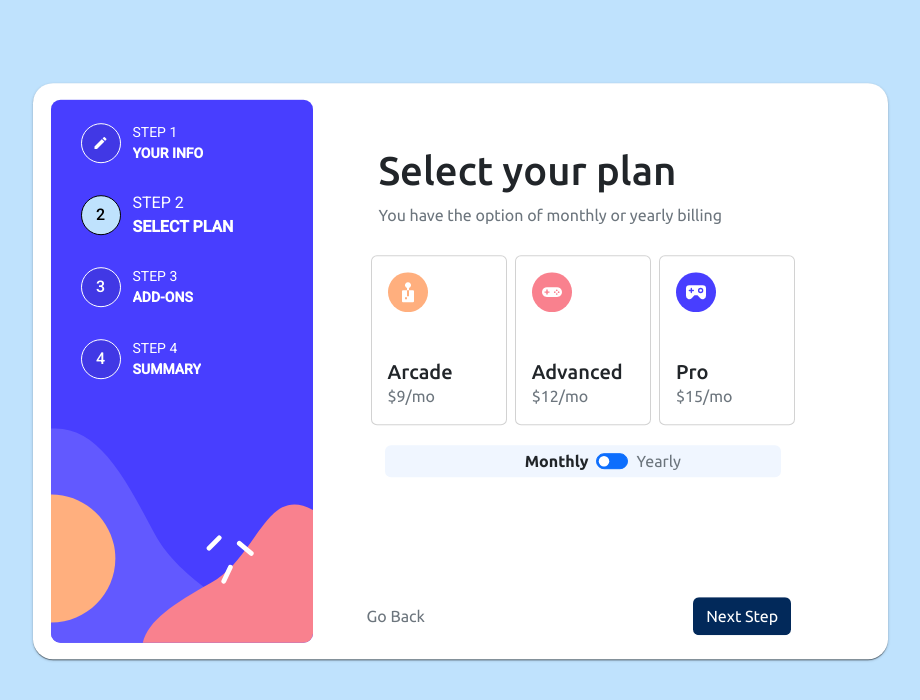
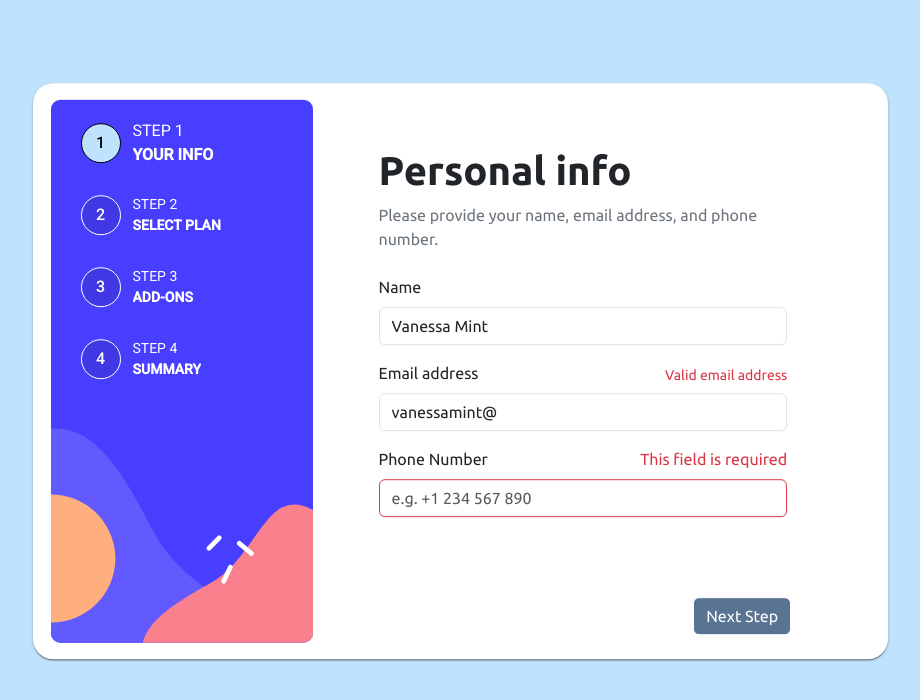
Before and after one commit to derwing/fm-multi-step-form, an Angular app: page / in a window 1280 px wide. Shown: the top 700 px of the page, without its empty margins (180-1100 px from the left). Built offline with nearby package versions, Linux system fonts and the light colour scheme.

Commit message:
add validations

```diff
--- a/src/app/app.component.css
+++ b/src/app/app.component.css
@@ -72,6 +72,14 @@
     color: white;
 }
 
+::ng-deep .mat-horizontal-stepper-header {
+    pointer-events: none !important;
+}
+
+::ng-deep .mat-vertical-stepper-header {
+    pointer-events: none !important;
+}
+
 
 /* Mobile */
 
--- a/src/app/app.component.html
+++ b/src/app/app.component.html
@@ -3,8 +3,8 @@
         <mat-card class="col-md-9 col-11 card-container px-4 py-3">
             <div class="row">
                 <div class="col-md-5 col-12 sidebar pt-2">
-                    <mat-stepper [orientation]="orientationStepper" #stepper [linear]="false">
-                        <mat-step>
+                    <mat-stepper [orientation]="orientationStepper" #stepper [linear]="true">
+                        <mat-step [stepControl]="step1Form">
                             <ng-template matStepLabel>
                                 <div class="hidden-sm-down">
                                     <span>STEP 1</span> <br> <span class="fw-bold">YOUR INFO</span>
@@ -12,7 +12,7 @@
 
                             </ng-template>
                         </mat-step>
-                        <mat-step>
+                        <mat-step [stepControl]="step1Form">
                             <!-- (click)="changeStep(1)" -->
                             <ng-template matStepLabel>
                                 <div class="hidden-sm-down">
@@ -45,11 +45,17 @@
                                 <p class="text-secondary mb-4">Please provide your name, email address, and phone number.</p>
                                 <form [formGroup]="step1Form">
                                     <div class="mb-3">
-                                        <label for="exampleInputName" class="form-label">Name</label>
+                                        <div class="col d-flex justify-content-between">
+                                            <label for="exampleInputName" class="form-label">Name</label>
+                                            <span class="form-text text-danger" *ngIf="step1Form.controls['name'].invalid">Valid Name and LastName</span>
+                                        </div>
                                         <input type="text" class="form-control" id="exampleInputName" aria-describedby="Name" formControlName="name" placeholder="e.g Stephen King">
                                     </div>
                                     <div class="mb-3">
-                                        <label for="exampleInputEmail1" class="form-label">Email address</label>
+                                        <div class="col d-flex justify-content-between">
+                                            <label for="exampleInputEmail1" class="form-label">Email address</label>
+                                            <span class="form-text text-danger" *ngIf="step1Form.controls['email'].invalid">Valid email address</span>
+                                        </div>
                                         <input type="email" class="form-control" id="exampleInputEmail1" aria-describedby="emailHelp" formControlName="email" placeholder="e.g. stephenking@lorem.com">
                                     </div>
                                     <div class="mb-3">
@@ -271,7 +277,7 @@
 
                         <div class="mt-5" *ngIf="!finished" [ngClass]="{'text-end ': step === 0, 'd-flex justify-content-between ': step > 0, 'mobile-btns ': isMobile}">
                             <button *ngIf="step > 0" class="btn btn-outline-secondary border-0 ms-4" (click)="backStep()">Go Back</button>
-                            <button class="btn btn-marine" (click)="nextStep()" *ngIf="step < 3">Next Step</button>
+                            <button class="btn btn-marine" (click)="nextStep()" *ngIf="step < 3" [disabled]="step1Form.invalid">Next Step</button>
                             <button class="btn btn-primary" *ngIf="step > 2" (click)="finishSuscription()">Confirm</button>
                         </div>
                     </div>
--- a/src/app/app.component.ts
+++ b/src/app/app.component.ts
@@ -1,7 +1,7 @@
-import { AfterViewInit, Component, ViewChild } from '@angular/core';
+import { AfterContentChecked, AfterViewInit, Component, ViewChild } from '@angular/core';
 import { MatStepper } from '@angular/material/stepper';
 import { CdkStepper, StepperOrientation } from '@angular/cdk/stepper';
-import { FormControl, FormGroup, Validators } from '@angular/forms';
+import { FormControl, FormGroup, Validators, FormBuilder } from '@angular/forms';
 
 @Component({
   selector: 'app-root',
@@ -9,21 +9,11 @@ import { FormControl, FormGroup, Validators } from '@angular/forms';
   styleUrls: ['./app.component.css'],
   providers: [{ provide: CdkStepper }],
 })
-export class AppComponent implements AfterViewInit {
+export class AppComponent {
   @ViewChild('stepper') stepper!: MatStepper;
-  step: number = 1;
+  step: number = 0;
   title = 'fm-multi-step-form';
   periodSwitch: boolean = false;
-  step1Form;
-  fadeOut: boolean = false;
-  ele0: any;
-  ele1: any;
-  ele2: any;
-  ele3: any;
-  click0: any;
-  click1: any;
-  click2: any;
-  click3: any;
   finished: boolean = false;
   orientationStepper: StepperOrientation = 'vertical'
   isMobile: boolean = false;
@@ -31,12 +21,21 @@ export class AppComponent implements AfterViewInit {
   largerStorage: boolean = true;
   customProfile: boolean = false;
 
-  constructor() {
-    this.step1Form = new FormGroup({
-      name: new FormControl('', Validators.required),
-      email: new FormControl('', Validators.required),
-      phone: new FormControl('', Validators.required)
-    });
+  fullNamePatter: string = '([a-zA-Z]+) ([a-zA-Z]+)';
+  emailPattern: string = "^[a-z0-9._%+-]+@[a-z0-9.-]+\\.[a-z]{2,4}$";
+
+  step1Form = this._formBuilder.group({
+    name: ['Vanessa Mint', [Validators.required, Validators.pattern(this.fullNamePatter)]],
+    email: ['vanessamint@', [Validators.required, Validators.pattern(this.emailPattern)]],
+    phone: ['', Validators.required],
+  });
+
+  step2Form = this._formBuilder.group({
+    arcade: [false],
+    advance: [false],
+    pro: [false],
+  });
+  constructor(private _formBuilder: FormBuilder) {
     // todo: erase when finish
     setTimeout(() => {
       this.stepper.selectedIndex = this.step;
@@ -51,11 +50,14 @@ export class AppComponent implements AfterViewInit {
       this.isMobile = true;
       this.orientationStepper = 'horizontal';
     }
+
   }
 
   changeStep(index: number) {
+
     this.step = index;
     this.stepper.selectedIndex = this.step;
+
   }
 
   nextStep() {
@@ -68,35 +70,9 @@ export class AppComponent implements AfterViewInit {
     this.step = this.stepper._getFocusIndex()!;
   }
 
-  ngAfterViewInit() {
-    console.log('ngAfterViewInit is triggered');
-    this.fadeOut = false;
-    let elements = document.querySelectorAll('mat-step-header');
-    if (elements) {
-      elements.forEach((e, i) => {
-        // console.log('e', i, ': ', e);
-        if (i === 0) {
-          this.ele0 = e;
-          this.click0 = e.addEventListener('click', () => this.changeStep(i));
-        }
-        else if (i === 1) {
-          this.ele1 = e;
-          this.click1 = e.addEventListener('click', () => this.changeStep(i));
-        }
-        else if (i === 2) {
-          this.ele2 = e;
-          this.click2 = e.addEventListener('click', () => this.changeStep(i));
-        }
-        else if (i === 3) {
-          this.ele3 = e;
-          this.click3 = e.addEventListener('click', () => this.changeStep(i));
-        }
-      })
-    }
-  }
-
   finishSuscription() {
     this.finished = true;
   }
 
+
 }
```
